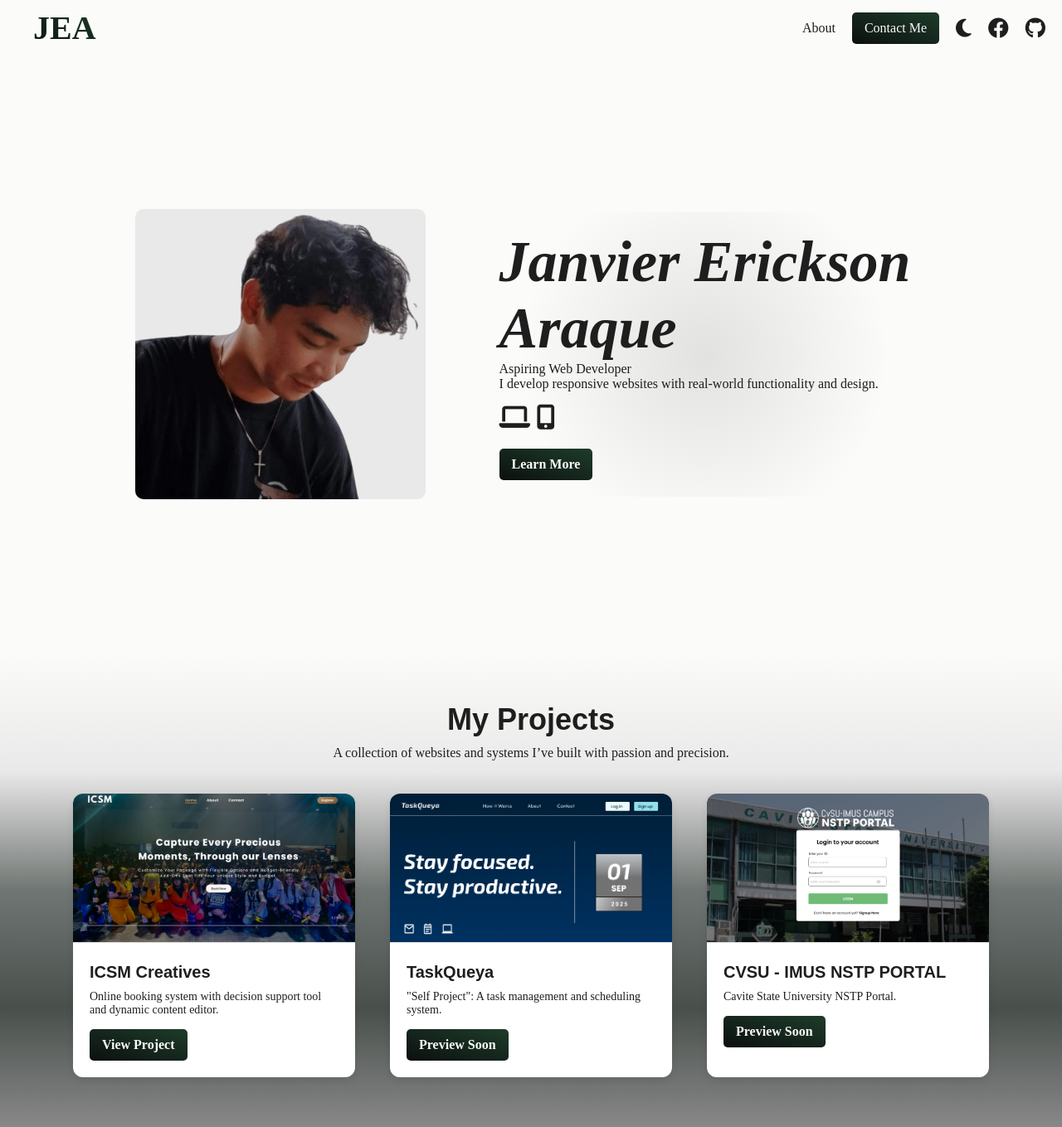
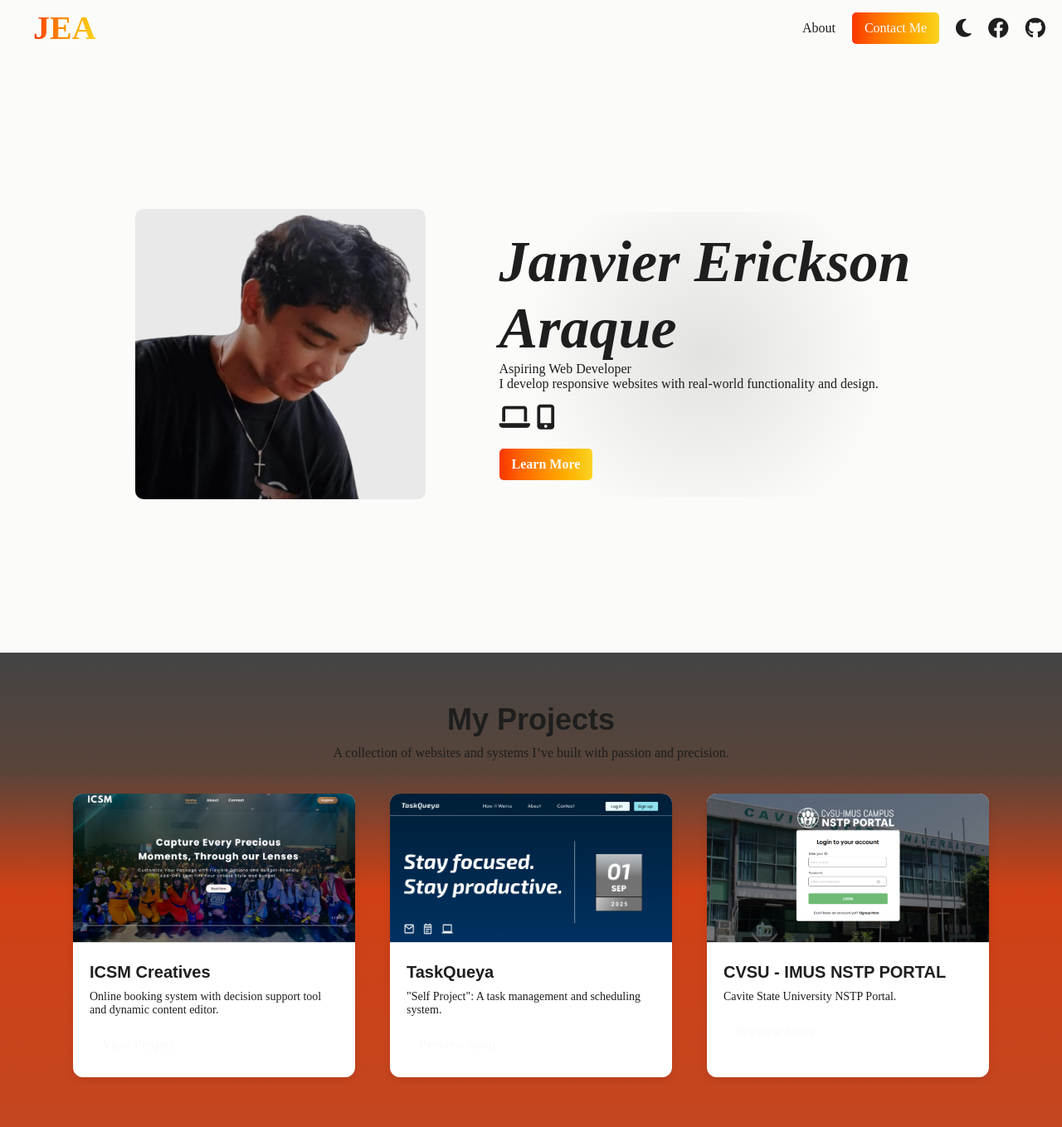
Before and after one commit to mRPy30/portfolio, a PHP site: page /index.html in a window 1280 px wide. Shown: the whole page at 83% size. Run offline with PHP 8.4, Linux system fonts and the light colour scheme; some web fonts are replaced.

Commit message:
Update style.css

```diff
--- a/style.css
+++ b/style.css
@@ -12,8 +12,8 @@
   --light--: #fbfbf9;
   --superlight--: #ffffff;
   --lightmode--: #FBFBF9;
-  --limeGreen--: linear-gradient(to left bottom, #1e3c29, #193123, #15261d, #111b16, #0a0f0d);
-  --hoverGreen--: #00A76E;
+  --orangeGradient--: linear-gradient(to right, #f83600, #fd6900, #fe9000, #fdb300, #f9d423);
+  --hoverOrange--: #F83600;
 }
 
 body {
@@ -98,7 +98,7 @@ h1, p {
 }
 
 .logo {
-  background: var(--limeGreen--);
+  background: var(--orangeGradient--);
   -webkit-background-clip: text;
   -webkit-text-fill-color: transparent;
   background-clip: text;
@@ -118,7 +118,7 @@ h1, p {
 }
 
 .menu .button {
-  background-image: var(--limeGreen--);
+  background-image: var(--orangeGradient--);
   background-repeat: no-repeat;
   background-size: cover;
   padding: 10px 15px;
@@ -129,7 +129,7 @@ h1, p {
 }
 
 .menu .button:hover {
-  background-color: var(--hoverGreen--);
+  background-color: var(--hoverOrange--);
 }
 
 .menu i {
@@ -192,7 +192,7 @@ h1, p {
 }
 
 .btn {
-  background-image: var(--limeGreen--);
+  background-image: var(--orangeGradient--);
   background-repeat: no-repeat;
   background-size: cover;
   padding: 10px 15px;
@@ -206,7 +206,7 @@ h1, p {
 
 .projects-section {
   padding: 60px 20px;
-  background: linear-gradient(to bottom, #fbfbf9, #eae9e9, #707673, #49504c, rgb(136, 136, 136));
+  background: linear-gradient(to bottom, #444444, #59443a, #d04015, #ca431b, #c34620);
   text-align: center;
 }
 
```
